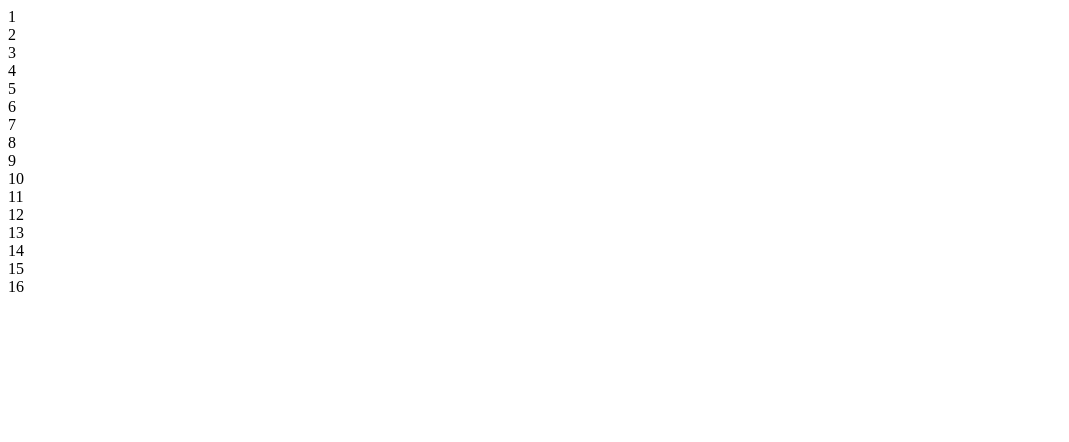
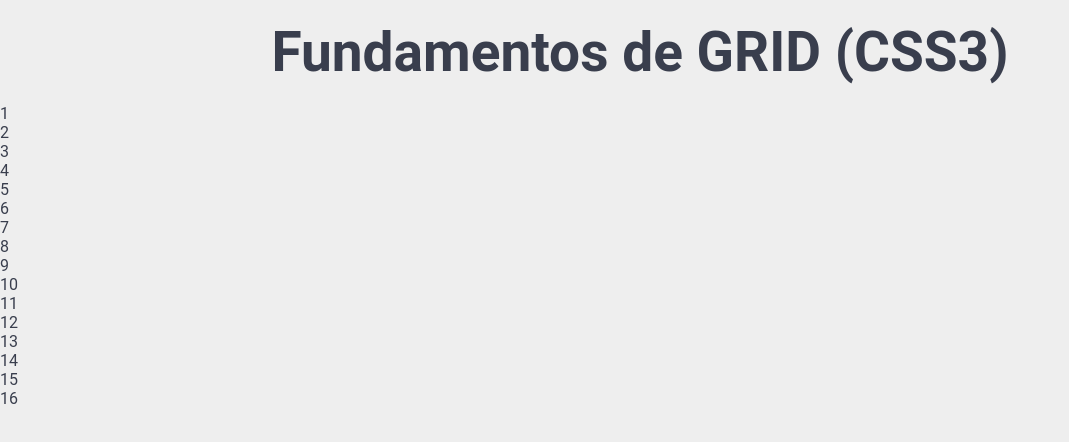
Before and after one commit to al45773-oss/Ejemplos-Grid-Css, a plain HTML site: page index.html in a window 1280 px wide. Shown: the whole page, without its empty margins (0-1069 px from the left). Drawn offline with Linux system fonts and the light colour scheme.

Commit message:
agregar cambios a index.html

```diff
--- a/index.html
+++ b/index.html
@@ -3,6 +3,7 @@
 <head>
     <meta charset="UTF-8">
     <meta name="viewport" content="width=device-width, initial-scale=1.0">
+    <link rel="stylesheet" href="estilos.css">
     <title>Ejemplos de Grid CSS3</title>
 
     <style>
@@ -10,6 +11,10 @@
     </style>
 </head>
 <body>
+
+    <header>
+        <h1>Fundamentos de GRID (CSS3)</h1>
+    </header>
 
     <div class="ejemplo1">
 
```
